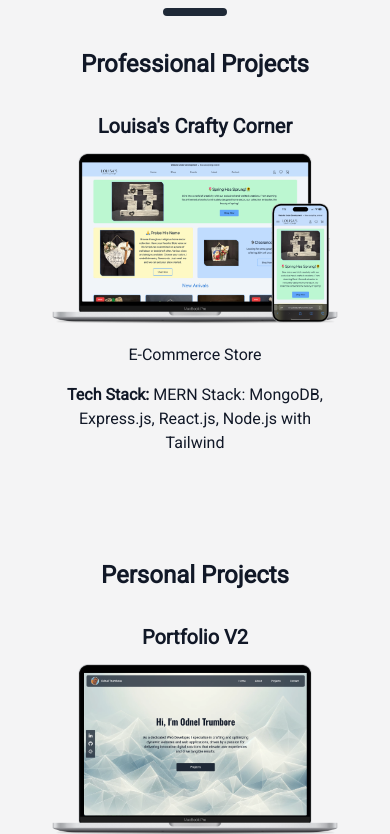
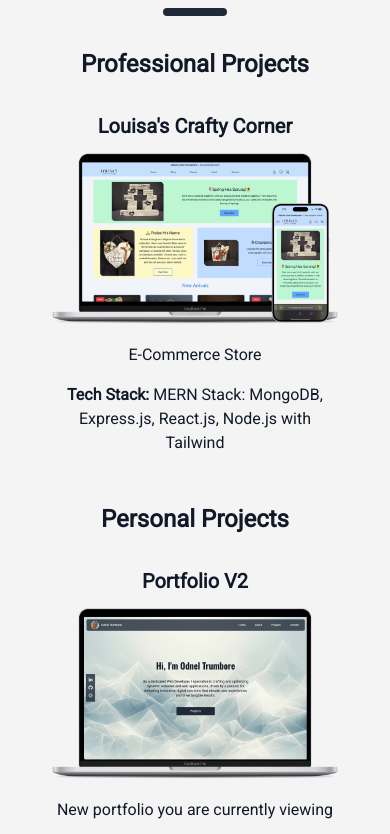
Before and after one commit to otrumbore/portfolio.v2, a Next.js app: page / in a window 390 px wide. Shown: the part 2620-3454 px from the top of the page. Built offline with nearby package versions, Linux system fonts and the light colour scheme.

Commit message:
adjusted screen size responsiveness and grid layout

```diff
--- a/components/projects.jsx
+++ b/components/projects.jsx
@@ -44,7 +44,7 @@ const Projects = () => {
 							<p className='text-center mb-8 text-2xl font-semibold'>
 								Professional Projects
 							</p>
-							<div className='w-full flex flex-col lg:flex-row lg:justify-between gap-6'>
+							<div className='w-full flex flex-col items-center lg:flex-row lg:justify-between gap-6'>
 								<div className='flex flex-col'>
 									<h4 className='text-center text-xl font-semibold'>
 										<a href='https://louisascraftycorner.com' target='_blank'>
@@ -67,32 +67,10 @@ const Projects = () => {
 
 										<div className='mt-4 flex flex-col gap-4 w-full items-center justify-center'>
 											<p>E-Commerce Store</p>
-											<p className='w-full text-center'>
+											<p className='text-center'>
 												<span className='font-semibold'>Tech Stack: </span>
 												MERN Stack: MongoDB, Express.js, React.js, Node.js with
 												Tailwind
-											</p>
-										</div>
-									</div>
-								</div>
-								<div className='flex flex-col'>
-									<h4 className='text-center text-xl font-semibold'>
-										<a href='#' target='_blank'></a>
-									</h4>
-									<div className='flex flex-col lg:flex-col'>
-										<a href='#' target='_blank' className='hover:scale-110'>
-											{/* <Image
-												src={LCCImg}
-												width={500}
-												height={500}
-												alt='Picture of the author'
-											/> */}
-										</a>
-
-										<div className='mt-4 flex flex-col gap-4 w-full items-center justify-center'>
-											<p></p>
-											<p className='w-full text-center'>
-												<span className='font-semibold'></span>
 											</p>
 										</div>
 									</div>
@@ -103,7 +81,7 @@ const Projects = () => {
 							<p className='text-center mb-8 text-2xl font-semibold'>
 								Personal Projects
 							</p>
-							<div className='w-full flex flex-col lg:flex-row lg:justify-between gap-6'>
+							<div className='w-full flex flex-col items-center lg:flex-row lg:justify-between gap-6'>
 								<div className='flex flex-col'>
 									<h4 className='text-center text-xl font-semibold'>
 										Portfolio V2
@@ -117,7 +95,7 @@ const Projects = () => {
 										/>
 										<div className='mt-4 flex flex-col gap-4 w-full items-center justify-center'>
 											<p>New portfolio you are currently viewing</p>
-											<p className='w-full text-center'>
+											<p className='text-center'>
 												<span className='font-semibold'>Tech Stack: </span>
 												Next.js, Tailwind, Shadcn UI, Framer Motion
 											</p>
@@ -142,7 +120,7 @@ const Projects = () => {
 										</a>
 										<div className='mt-4 flex flex-col gap-4 w-full items-center justify-center'>
 											<p>My original and first portfolio.</p>
-											<p className='w-full text-center'>
+											<p className='text-center'>
 												<span className='font-semibold'>Tech Stack: </span>
 												React, Tailwind
 											</p>
```
